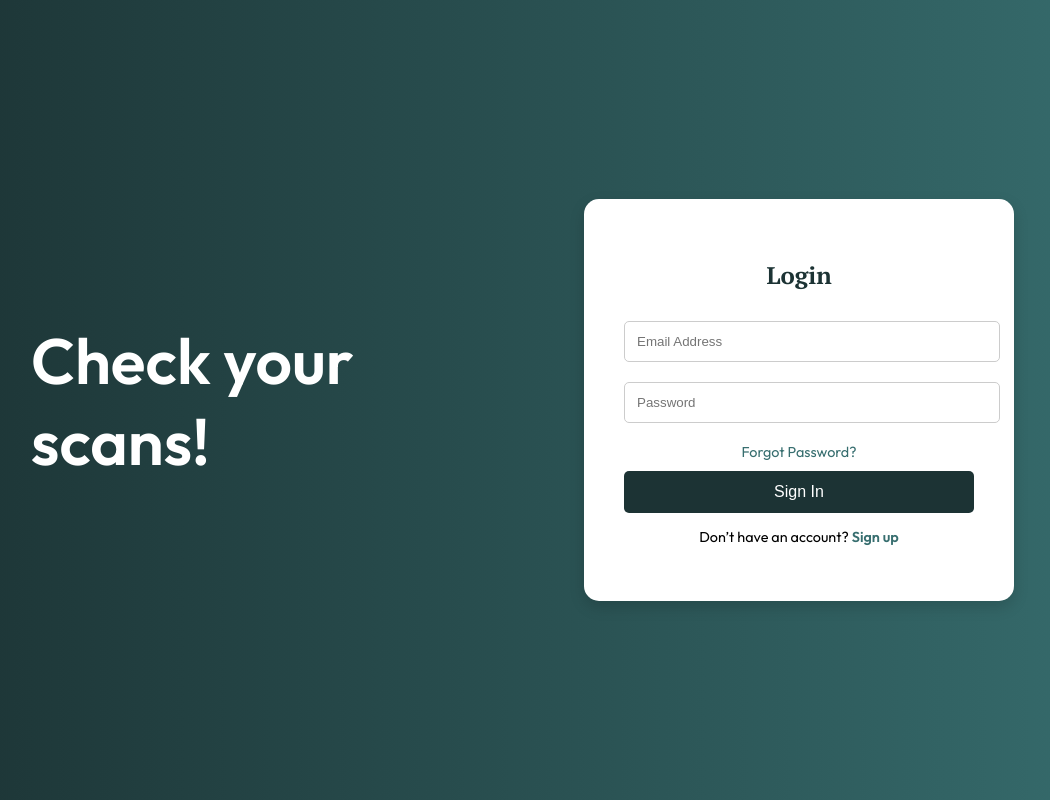
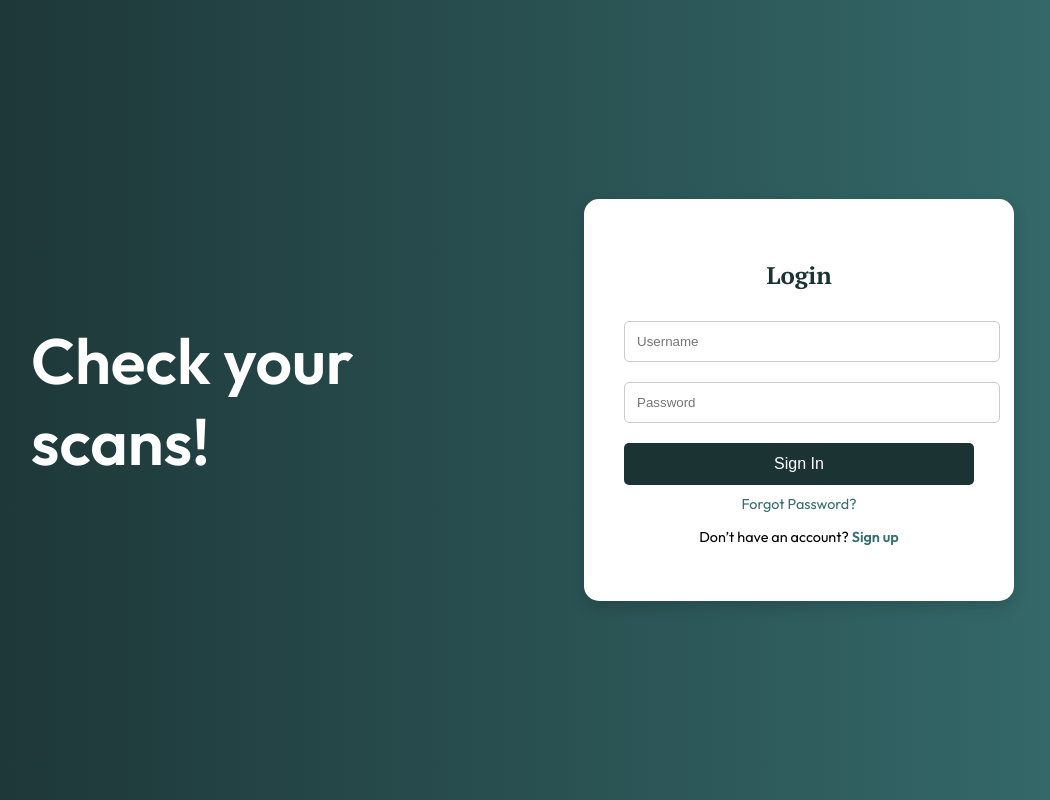
Before and after one commit to FIT3162-MCS09/Scaneurysm.com, a React (Create React App) app: page / in a window 1280 px wide. Shown: the whole page, without its empty margins (97-1147 px from the left). Built offline with nearby package versions, Linux system fonts and the light colour scheme; no server answers; a web font is replaced by a local one.

Commit message:
Integrated the Sign in/Login feature

```diff
--- a/src/pages/Login.tsx
+++ b/src/pages/Login.tsx
@@ -1,9 +1,32 @@
-import React from "react";
+import React, { useState } from "react";
 import { useNavigate } from "react-router-dom";
 import "./Login.css";
+import { patientService } from "../services/authServices";
+
 
 const Login = () => {
-  const navigate = useNavigate(); // Use navigate for redirection
+  const navigate = useNavigate();
+  const [username, setUsername] = useState("");
+  const [password, setPassword] = useState("");
+  const [error, setError] = useState("");
+
+  const handleLogin = async () => {
+    setError(""); // Clear any old errors
+    try {
+      const result = await patientService.login(username, password);
+
+      if (result && result.access) {
+        // Successful login: redirect
+        navigate("/dashboard");
+      } else {
+        // Login didn't return tokens
+        setError("Invalid username or password.");
+      }
+    } catch (err: any) {
+      setError(err.message || "Login failed. Please try again.");
+    }
+  };
+
 
   return (
     <div className="login-container">
@@ -13,12 +36,23 @@ const Login = () => {
       <div className="right-section">
         <div className="login-box">
           <h2>Login</h2>
-          <input type="email" placeholder="Email Address" />
-          <input type="password" placeholder="Password" />
+          <input
+            type="text"
+            placeholder="Username"
+            value={username}
+            onChange={(e) => setUsername(e.target.value)}
+          />
+          <input
+            type="password"
+            placeholder="Password"
+            value={password}
+            onChange={(e) => setPassword(e.target.value)}
+          />
           <div className="login-actions">
+            <button onClick={handleLogin}>Sign In</button>
             <a href="#">Forgot Password?</a>
-            <button onClick={() => navigate("/dashboard")}>Sign In</button>
           </div>
+          {error && <p style={{ color: "red", marginTop: "10px" }}>{error}</p>}
           <p>Don’t have an account? <a href="#">Sign up</a></p>
         </div>
       </div>
--- a/src/services/apiClient.ts
+++ b/src/services/apiClient.ts
@@ -1,12 +1,15 @@
 import axios, { AxiosInstance, InternalAxiosRequestConfig, AxiosError } from 'axios';
 
+console.log("Base API URL:", process.env.REACT_APP_API_URL);
 // Create an axios instance with base configuration
 const API: AxiosInstance = axios.create({
-  baseURL: process.env.REACT_APP_API_URL || 'http://localhost:8000/api',
+  baseURL: process.env.REACT_APP_API_URL,
   headers: {
     'Content-Type': 'application/json',
   }
 });
+
+
 
 // Add interceptor to include JWT token in requests
 API.interceptors.request.use(
--- a/src/services/authServices.ts
+++ b/src/services/authServices.ts
@@ -1,5 +1,6 @@
 import API from './apiClient';
 
+// Interfaces for patient registration
 interface UserData {
   username: string;
   password: string;
@@ -50,10 +51,38 @@ const patientService = {
     }
   },
 
-  // Add other patient-specific methods here
+  // Login for patient
+  login: async (username: string, password: string) => {
+    try {
+      const formData = new URLSearchParams();
+      formData.append("username", username);
+      formData.append("password", password);
+
+      const response = await API.post('/auth/signin/', formData, {
+        headers: {
+          'Content-Type': 'application/x-www-form-urlencoded',
+        }
+      });
+
+      localStorage.setItem('access_token', response.data.access);
+      localStorage.setItem('refresh_token', response.data.refresh);
+      localStorage.setItem('user_info', JSON.stringify({
+        id: response.data.user_id,
+        username: response.data.username,
+        email: response.data.email,
+        role: response.data.role
+      }));
+
+      return response.data;
+    } catch (error: any) {
+      throw error.response?.data || { message: 'Login failed' };
+    }
+  },
+
+  // Add other patient-specific methods here if needed
 };
 
-// Interface for doctor registration data
+// Interfaces for doctor registration
 interface DoctorSignupData {
   username: string;
   email: string;
@@ -64,7 +93,6 @@ interface DoctorSignupData {
   specialty: string;
 }
 
-// Interface for API response
 interface DoctorSignupResponse {
   id: string;
   user_id: string;
@@ -78,7 +106,6 @@ interface DoctorSignupResponse {
   refresh: string;
 }
 
-// Interface for user info to store in localStorage
 interface DoctorUserInfo {
   id: string;
   username: string;
@@ -94,7 +121,6 @@ const doctorService = {
     try {
       const response = await API.post<DoctorSignupResponse>('/auth/signup/patient/', doctorData);
 
-      // Store tokens after successful registration
       localStorage.setItem('access_token', response.data.access);
       localStorage.setItem('refresh_token', response.data.refresh);
 
@@ -114,7 +140,6 @@ const doctorService = {
     }
   },
 
-  // Get doctor profile
   getProfile: async (doctorId: string) => {
     try {
       const response = await API.get(`/doctors/${doctorId}/`);
@@ -124,7 +149,6 @@ const doctorService = {
     }
   },
 
-  // Update doctor profile
   updateProfile: async (doctorId: string, profileData: Partial<DoctorSignupData>) => {
     try {
       const response = await API.patch(`/doctors/${doctorId}/`, profileData);
@@ -135,5 +159,5 @@ const doctorService = {
   },
 };
 
-// Use named exports instead of default exports
+// Export both
 export { patientService, doctorService };
```
Also changed, not shown: 2 other files (tests, documents, lock files or other folders).
